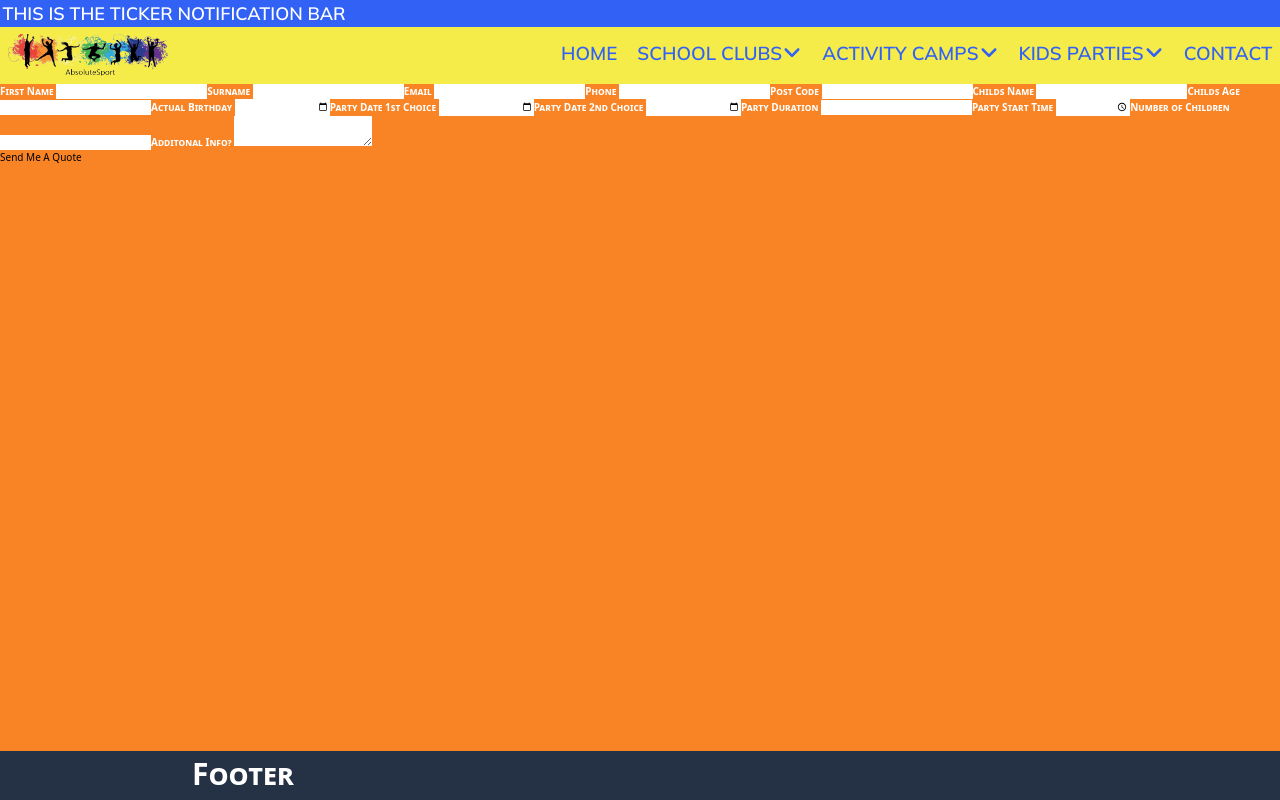
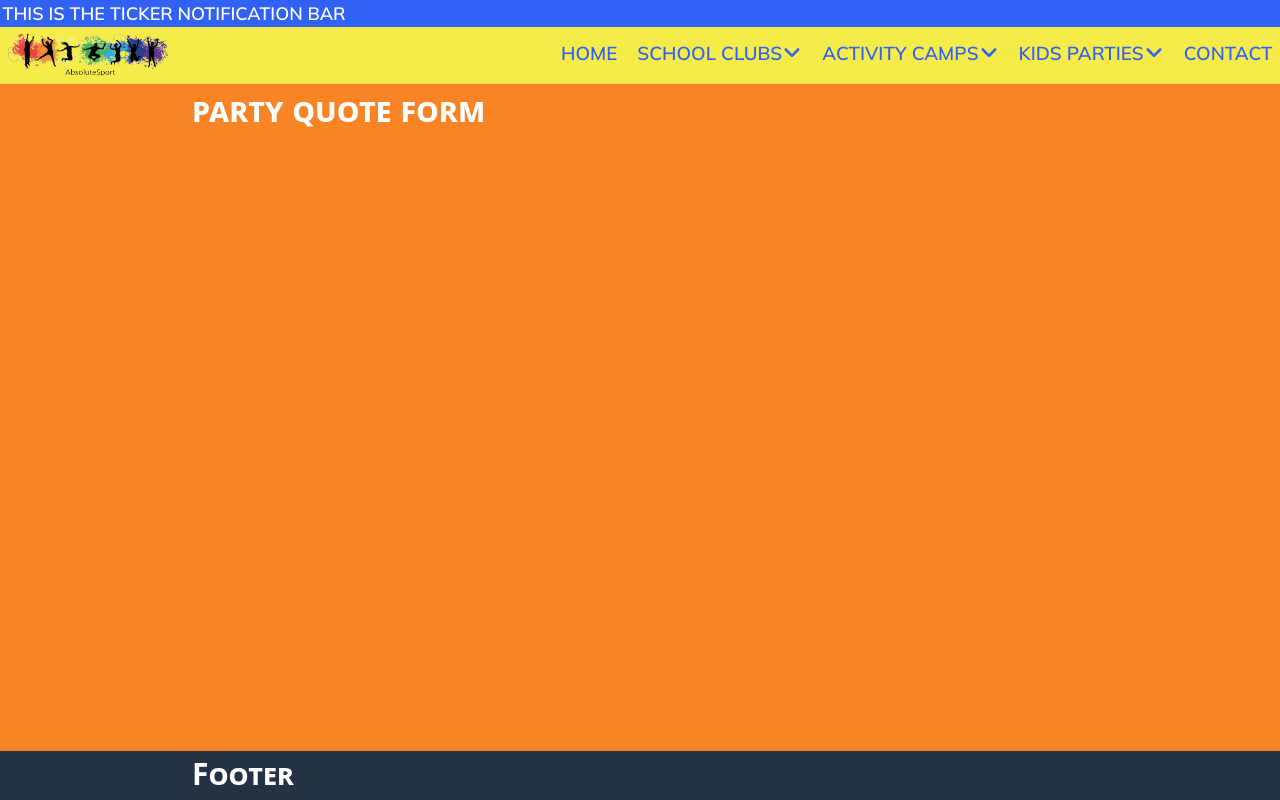
Before and after one commit to SPH73/absoluteSport-ssr-webapp, a Nuxt app: page /parties/quote in a window 1280 px wide. Built offline with nearby package versions, Linux system fonts and the light colour scheme.

Commit message:
temp comment out form

```diff
--- a/pages/parties/quote.vue
+++ b/pages/parties/quote.vue
@@ -1,27 +1,25 @@
 <script setup>
-
-const firstName = ref("");
-const surname = ref("");
-const email = ref("")
-const phone = ref("");
-const postCode = ref("");
-const info = ref("");
+const firstName = ref("Sue");
+const surname = ref("Holder");
+const email = ref("sue@designdevelophost.co.uk");
+const phone = ref("07492727870");
+const postCode = ref("PO20 1PE");
+const info = ref("None");
 const party = ref("Football Frenzy Party");
-const childsName = ref("");
+const childsName = ref("Nathan");
 const childsBirthday = ref("2023-03-11");
 const childsAge = ref(10);
 const partyDate1 = ref("2023-03-11");
 const partyDate2 = ref("2023-03-18");
-const partyStart = ref("16:00")
-const partyLength = ref(2)
-const numChildren = ref(15)
+const partyStart = ref("16:00");
+const partyLength = ref(2);
+const numChildren = ref(15);
 const recaptcha = ref("...");
-const quoteRef = ref("")
-
+const quoteRef = ref("");
 
 async function handleSubmit() {
-  const res = await $fetch('/api/parties/partyQuote', {
-    method: 'post',
+  const res = await $fetch("/api/parties/partyQuote", {
+    method: "post",
     body: {
       firstName: firstName.value,
       status: "new",
@@ -40,63 +38,76 @@ async function handleSubmit() {
       partyStart: partyStart.value,
       partyLength: partyLength.value,
       numChildren: numChildren.value,
-      recaptcha: recaptcha.value
-    }
-  })
-  console.log('Response', res)
-  quoteRef.value = res.id
-  console.log('quoteRef', quoteRef.value)
-  await navigateTo('/')
+      recaptcha: recaptcha.value,
+    },
+  });
+  console.log("Response", res);
+  quoteRef.value = res.id;
+  console.log("quoteRef", quoteRef.value);
+  await navigateTo("/");
 }
-
 </script>
 
 <template>
-  <div>
+  <div class="container">
+    <h1>party quote form</h1>
+  </div>
+  <!-- <div class="flex gap-8 text-dark">
     <form @submit.prevent="handleSubmit">
-      <label>First Name
+      <label
+        >First Name
         <input type="text" v-model="firstName" />
       </label>
-      <label>Surname
+      <label
+        >Surname
         <input type="text" v-model="surname" />
       </label>
-      <label>Email
+      <label
+        >Email
         <input type="email" v-model="email" />
       </label>
-      <label>Phone
+      <label
+        >Phone
         <input type="phone" v-model="phone" />
       </label>
-      <label>Post Code
+      <label
+        >Post Code
         <input type="text" v-model="postCode" />
       </label>
-      <label>Childs Name
+      <label
+        >Childs Name
         <input type="text" v-model="childsName" />
       </label>
-      <label>Childs Age
+      <label
+        >Childs Age
         <input type="text" v-model="childsAge" />
       </label>
-      <label>Actual Birthday
+      <label
+        >Actual Birthday
         <input type="date" v-model="childsBirthday" />
       </label>
-      <label>Party Date 1st Choice
+      <label
+        >Party Date 1st Choice
         <input type="date" v-model="partyDate1" />
       </label>
-      <label>Party Date 2nd Choice
+      <label
+        >Party Date 2nd Choice
         <input type="date" v-model="partyDate2" />
       </label>
-      <label>Party Duration
+      <label
+        >Party Duration
         <input type="number" v-model="partyLength" />
       </label>
-      <label>Party Start Time
+      <label
+        >Party Start Time
         <input type="time" v-model="partyStart" />
       </label>
-      <label>Number of Children
+      <label
+        >Number of Children
         <input type="number" v-model="numChildren" />
       </label>
-      <label>Additonal Info?
-        <textarea type="text" v-model="info" />
-      </label><br>
+      <label>Additonal Info? <textarea type="text" v-model="info" /></label><br />
       <button type="submit">Send Me A Quote</button>
     </form>
-  </div>
+  </div> -->
 </template>
```
